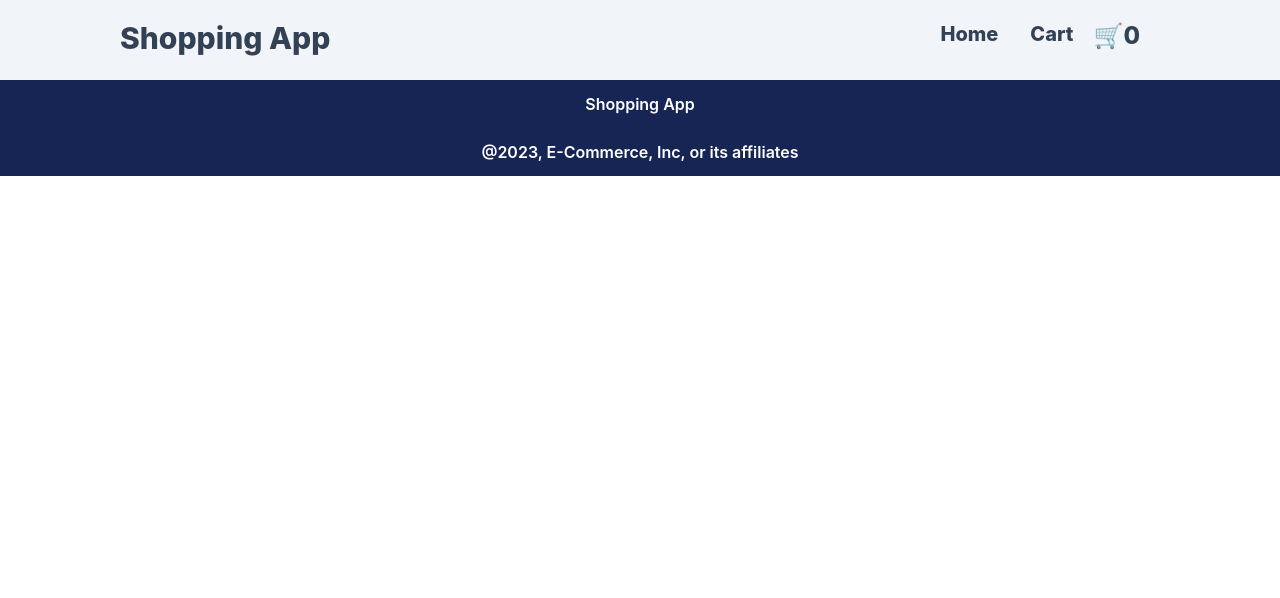
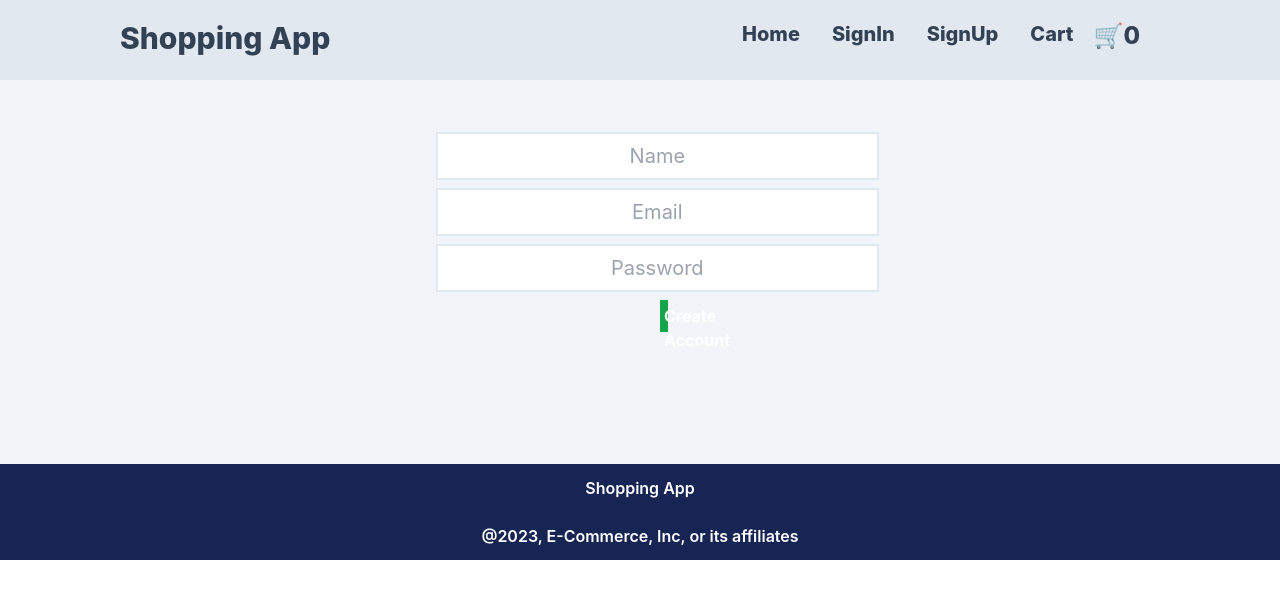
Before and after one commit to Tushar-Official/Redux-ShoppingPage, a React (Create React App) app: page /SignUp in a window 1280 px wide. Shown: the top 598 px of the page. Built offline with nearby package versions, Linux system fonts and the light colour scheme.

Commit message:
added pages

```diff
--- a/src/App.js
+++ b/src/App.js
@@ -9,6 +9,8 @@ import { Cart } from './Cart';
 import { Footer } from './Footer';
 import {ToastContainer} from 'react-toastify'
 import "react-toastify/dist/ReactToastify.css"
+import { LogIn } from './LogIn';
+import { SignUp } from './SignUp';
 function App() {
   return (
     <div className="App ">
@@ -19,6 +21,8 @@ function App() {
       <Routes>
        <Route path="/" element={<Home/>}/>
        <Route path="cart" element={<Cart/>}/>
+       <Route path="LogIn" element={<LogIn/>}/>
+       <Route path="SignUp" element={<SignUp/>}/>
        </Routes>
        </Router>
        <Footer />
--- /dev/null
+++ b/src/LogIn.js
@@ -0,0 +1,45 @@
+import React, { useRef } from 'react'
+import {toast} from "react-toastify"
+export const LogIn = () => {
+
+
+    const email=useRef()
+
+    const password=useRef()
+
+    const handleSubmit=()=>{
+
+        if(email.current.value === "" || password.current.value === ""){
+            toast.error(`Please fill in the details `, { position: "bottom-left" });
+
+        }
+        else{
+            toast.success(`Welcome back User ${email.current.value}`, { position: "bottom-left" });
+        localStorage.setItem('email',email.current.value)
+        localStorage.setItem('password',password.current.value)
+        localStorage.setItem('signUp',email.current.value)
+
+        }
+
+      }
+
+
+
+
+  return (
+    <div>
+    <div className='p-5 w-full items-center h-96 bg-slate-100'>
+    <form className='flex flex-col ml-56 space-y-2 w-2/3 h-72 mt-12 px-48 bg-slate-100' >
+
+    <input type="email" placeholder='Email' ref={email} className='text-center text-xl mt-8 r h-12 border-2 border-slate-200'/>
+    <input type="password" placeholder='Password' ref={password} className='text-center text-xl mt-8 h-12  border-2 border-slate-200'/>
+    <buttton
+    className="bg-green-600 text-white mx-56 mt-4 hover:bg-green-800  text-center h-8 text-lg  font-bold cursor-pointer " onClick={handleSubmit}>Log In</buttton>
+    </form>
+
+
+
+    </div>
+    </div>
+  )
+}
--- a/src/Navbar.js
+++ b/src/Navbar.js
@@ -12,16 +12,18 @@ export const Navbar = () => {
   console.log(products.length)
 
   return (
-    <div className=' flex w-screen  justify-between px-2 py-3  bg-slate-100 h-20 '>
+    <div className=' flex w-screen  justify-between px-2 py-3  bg-slate-200 h-20 '>
 
     <div className='ml-28 py-2'>
-    <h1 className='text-3xl font-extrabold text-slate-700'>Shopping App</h1>
+    <Link to="/"><h1 className='text-3xl font-extrabold text-slate-700 hover:text-sky-600'>Shopping App</h1></Link>
     </div>
 
     <div className='flex justify-around text-slate-700 py-2 mr-32'>
-    <Link to="/" className='mx-4 font-extrabold text-xl'>Home</Link>
-    <Link to="/cart" className='mx-4 font-extrabold text-xl'>Cart</Link>
-    <h2 className='mx-1 font-extrabold text-2xl'>🛒{products.length}</h2>
+    <Link to="/" className='mx-4 font-extrabold text-xl hover:text-green-600'>Home</Link>
+    <Link to="/LogIn" className='mx-4 font-extrabold text-xl hover:text-green-600'>SignIn</Link>
+    <Link to="/SignUp" className='mx-4 font-extrabold text-xl hover:text-green-600'>SignUp</Link>
+    <Link to="/cart" className='mx-4 font-extrabold text-xl hover:text-green-600'>Cart</Link>
+    <h2 className='mx-1 font-extrabold text-2xl hover:text-green-600'>🛒{products.length}</h2>
 
     </div>
 
--- /dev/null
+++ b/src/SignUp.js
@@ -0,0 +1,33 @@
+import React, { useRef } from 'react'
+
+export const SignUp = () => {
+
+    const name=useRef()
+    const email=useRef()
+    const password=useRef()
+    const handleSubmit=()=>{
+
+        console.log(name.current.value,email.current.value,password.current.value)
+        localStorage.setItem('name',name.current.value)
+        localStorage.setItem('email',email.current.value)
+        localStorage.setItem('password',password.current.value)
+        localStorage.setItem('signUp',email.current.value)
+
+    }
+
+  return (
+    <div>
+    <div className='p-5 w-full items-center h-96 bg-slate-100'>
+    <form className='flex flex-col ml-56 space-y-2 w-2/3 h-72 px-48 bg-slate-100' >
+    <input type="name" placeholder='Name' ref={name} className='text-center text-xl mt-8  h-12  border-2 border-slate-200  '/>
+    <input type="email" placeholder='Email' ref={email} className='text-center text-xl mt-8 r h-12 border-2 border-slate-200'/>
+    <input type="password" placeholder='Password' ref={password} className='text-center text-xl mt-8 h-12  border-2 border-slate-200'/>
+    <buttton
+    className="bg-green-600 text-white mx-56 mt-4 hover:bg-green-800  text-center h-8 p-1 text-base  font-bold cursor-pointer " onClick={handleSubmit}>Create Account</buttton>
+    </form>
+
+
+    </div>
+    </div>
+  )
+}
```
